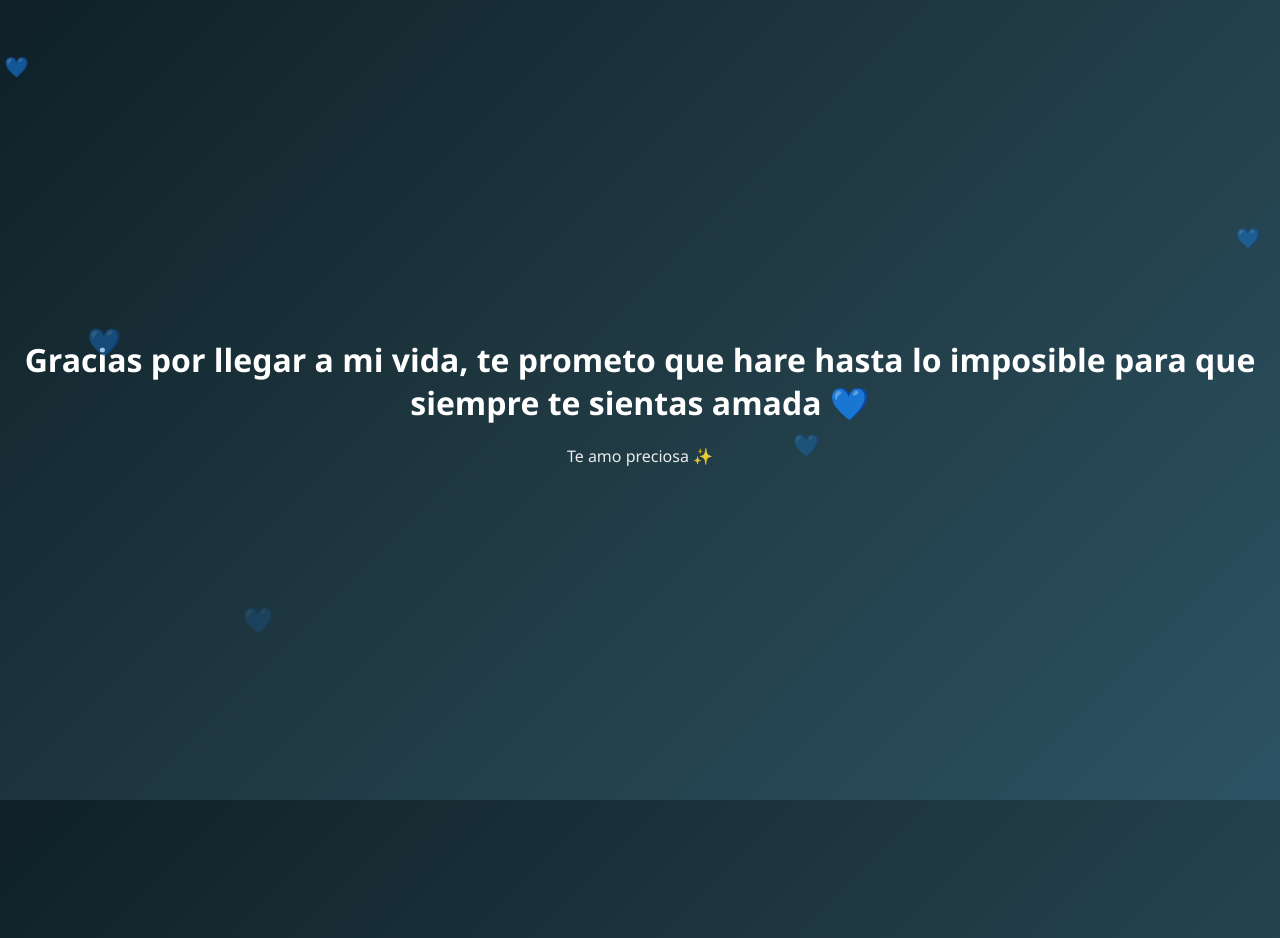
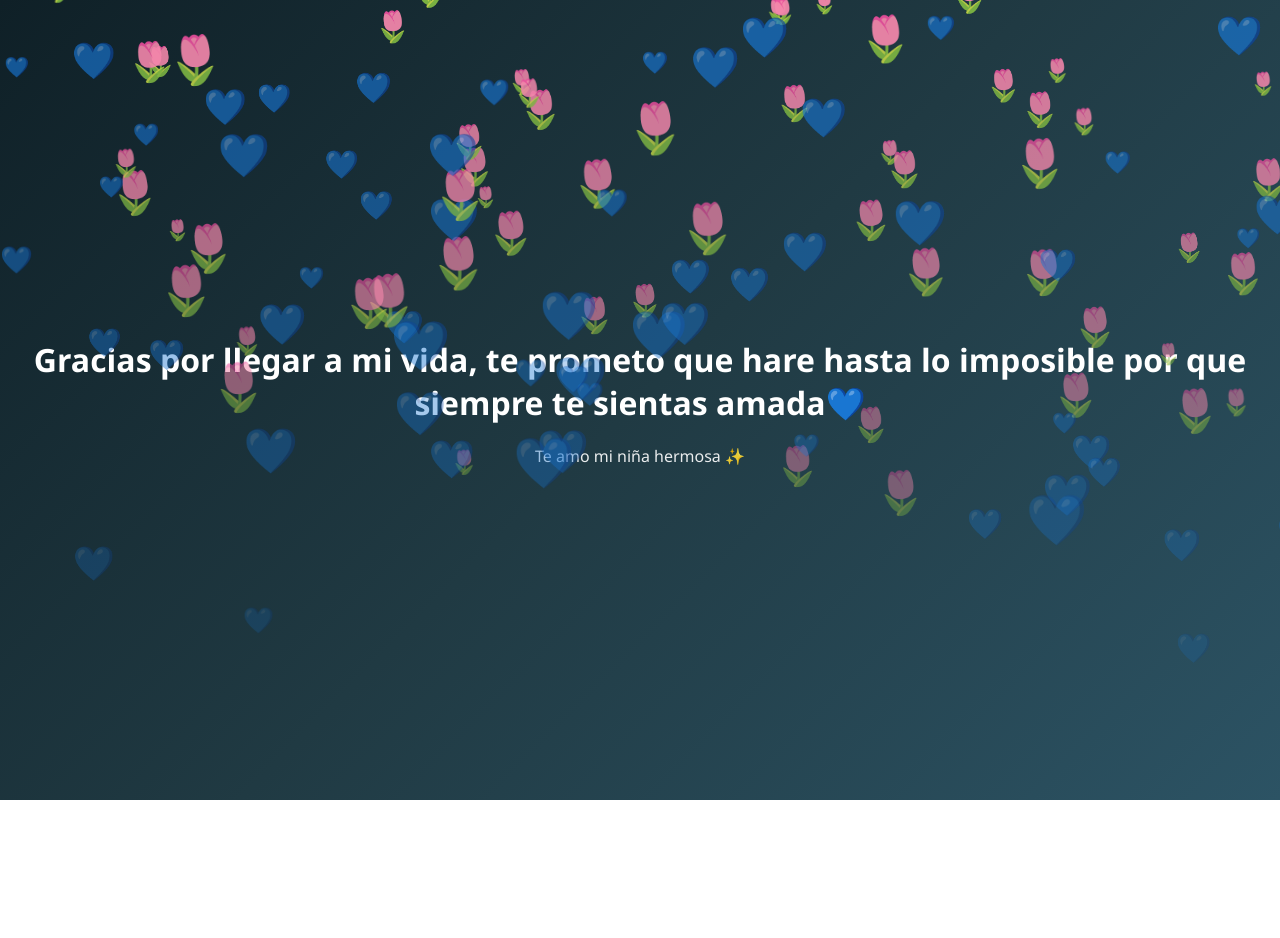
Before and after one commit to Leandrommqlo/Carta_paratati, a plain HTML site: page index.html in a window 1280 px wide. Both pictures are taken after a click on the button "Sí 💙". Shown: the top 938 px of the page. After the commit the page ends 800 px from the top, so only its background shows below. Drawn offline with Linux system fonts and the light colour scheme.

Commit message:
Update index.html

```diff
--- a/index.html
+++ b/index.html
@@ -18,17 +18,16 @@
   color: white;
 }
 
-.heart, .upHeart, .tulip {
+.heart, .tulip {
   position: absolute;
   font-size: 18px;
+  z-index: 1;
 }
 
 .heart { top: -10px; color: rgba(79,195,255,0.7); animation: fall linear forwards; }
-.upHeart { bottom: 50px; color: rgba(79,195,255,0.9); animation: rise 2s forwards; }
-.tulip { top: -20px; animation: fall linear forwards; }
+.tulip { top: -50px; animation: fall linear forwards; }
 
 @keyframes fall { to { transform: translateY(110vh); opacity: 0; } }
-@keyframes rise { 0% { transform: translateY(0) scale(0.7); opacity:1; } 100% { transform: translateY(-100px) scale(1.2); opacity:0; } }
 
 .card {
   background: rgba(255, 255, 255, 0.1);
@@ -59,7 +58,7 @@
 <body>
 
 <div class="card">
-  <h1>Para mi Tati💙</h1>
+  <h1>Para mi tati 💙</h1>
   <p style="opacity:0.8;">Hay algo que quiero preguntarte...</p>
   <div class="question">¿Quieres ser mi San Valentín? ✨</div>
   <div class="buttons">
@@ -68,7 +67,7 @@
   </div>
 </div>
 
-<!-- Audio local -->
+<!-- Música local -->
 <audio id="music" autoplay loop>
   <source src="Daniel.mp3" type="audio/mpeg">
 </audio>
@@ -109,11 +108,18 @@
   const tulip = document.createElement("div");
   tulip.classList.add("tulip");
   tulip.innerHTML="🌷";
-  tulip.style.left=Math.random()*100+"vw";
-  tulip.style.fontSize=Math.random()*15+15+"px";
+  tulip.style.left = Math.random()*100 + "vw";
+  tulip.style.fontSize = (Math.random()*25 + 15) + "px";
 
+  // Colores brillantes visibles sobre azul
   const colors = ["#1e90ff","#ff69b4","#dda0dd","#9370db","#87cefa"];
   tulip.style.color = colors[Math.floor(Math.random()*colors.length)];
+
+  // Forzar que ocasionalmente haya azul
+  if(Math.random() < 0.15) tulip.style.color = "#1e90ff";
+
+  // Animación caída
+  tulip.style.animation = `fall ${Math.random()*3+4}s linear forwards`;
 
   document.body.appendChild(tulip);
   setTimeout(()=>tulip.remove(),7000);
@@ -136,6 +142,7 @@
       heart.innerHTML="💙";
       heart.style.left=Math.random()*100+"vw";
       heart.style.fontSize=(Math.random()*30+20)+"px";
+      heart.style.animationDuration=Math.random()*3+3+"s";
       document.body.appendChild(heart);
       setTimeout(()=>heart.remove(),7000);
 
@@ -147,6 +154,8 @@
       tulip.style.fontSize=(Math.random()*30+20)+"px";
       const colors = ["#1e90ff","#ff69b4","#dda0dd","#9370db","#87cefa"];
       tulip.style.color = colors[Math.floor(Math.random()*colors.length)];
+      if(Math.random() < 0.15) tulip.style.color = "#1e90ff";
+      tulip.style.animation = `fall ${Math.random()*3+4}s linear forwards`;
       document.body.appendChild(tulip);
       setTimeout(()=>tulip.remove(),7000);
     }
@@ -156,8 +165,8 @@
   document.body.innerHTML=`
     <div style="display:flex;justify-content:center;align-items:center;height:100vh;text-align:center;background:linear-gradient(135deg,#0f2027,#203a43,#2c5364);color:white;font-family:'Segoe UI';overflow:hidden;">
       <div>
-        <h1 style="font-size:32px;">Gracias por llegar a mi vida, te prometo que hare hasta lo imposible para que siempre te sientas amada 💙</h1>
-        <p style="opacity:0.9;margin-top:20px;">Te amo preciosa ✨</p>
+        <h1 style="font-size:32px;">Gracias por llegar a mi vida, te prometo que hare hasta lo imposible por que siempre te sientas amada💙</h1>
+        <p style="opacity:0.9;margin-top:20px;">Te amo mi niña hermosa ✨</p>
       </div>
     </div>
   `;
```
